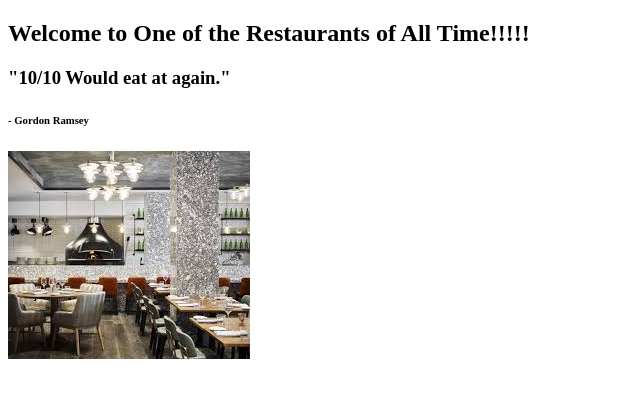
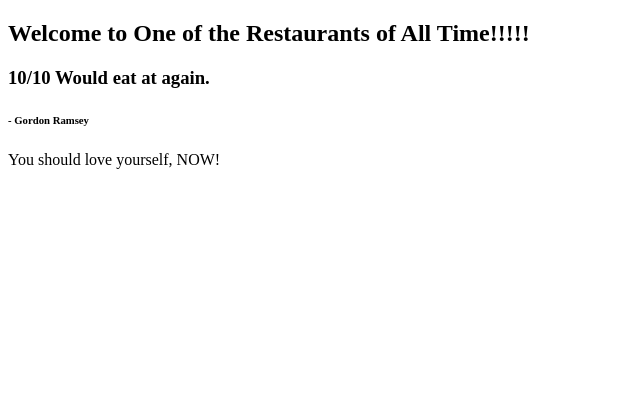
Before and after one commit to lybb-web/restaurant-page, a website built with webpack: page src/template.html in a window 1280 px wide. Shown: the part 60-458 px from the top of the page, without its empty margins (0-640 px from the left). Built offline with nearby package versions, Linux system fonts and the light colour scheme.

Commit message:
Stuffed Home menu into IIFE

```diff
--- a/src/index.js
+++ b/src/index.js
@@ -1 +1,61 @@
-console.log("Your life is NOTHING!");
+// console.log("Your life is NOTHING!");
+// // let body = document.querySelector("body");
+// let h5 = document.createElement("h5");
+// // h5.textContent = "your life is EVERYTHING!";
+// // body.appendChild(h5);
+
+
+// let test = document.getElementById("test");
+
+// console.log(test.textContent);
+
+
+// document.body.appendChild(h5)
+
+
+
+
+// let content = document.getElementById("content");
+// let h2 = document.createElement("h2");
+// h2.textContent = "Welcome to One of the Restaurants of All Time!!!!!";
+// content.appendChild(h2);
+
+// let h3 = document.createElement("h3");
+// h3.textContent = "10/10 Would eat at again.";
+// content.appendChild(h3);
+
+// let h6 = document.createElement("h6");
+// h6.textContent = "- Gordon Ramsey";
+// content.appendChild(h6);
+
+
+
+const homeMenu = (function() {
+    console.log("we're stuck on a different planet!");
+    let content = document.getElementById("content");
+    let h2 = document.createElement("h2");
+    h2.textContent = "Welcome to One of the Restaurants of All Time!!!!!";
+    content.appendChild(h2);
+
+    let h3 = document.createElement("h3");
+    h3.textContent = "10/10 Would eat at again.";
+    content.appendChild(h3);
+
+    let h6 = document.createElement("h6");
+    h6.textContent = "- Gordon Ramsey";
+    content.appendChild(h6);
+    let menuNav = document.getElementById("menu-button");
+    menuNav.addEventListener("click", (e) =>
+        {
+            console.log("I need a bigger gun!");
+
+        })
+});
+
+
+
+
+
+
+
+homeMenu()
--- a/src/template.html
+++ b/src/template.html
@@ -8,15 +8,32 @@
         <h1>
             <nav>
                 <a href=".">Home</a>
-                <a href="idk">Menu</a>
+                <a href="idk" id="menu-button">Menu</a>
                 <a href="idk">Contact Us</a>
             </nav>
         </h1>
-        <h2>Welcome to One of the Restaurants of All Time!!!!!</h2>
-        <h3>"10/10 Would eat at again." </h3>
-        <h6>- Gordon Ramsey</h6>
-        <img src="restaurant.png" alt="">
-        <div id="content"></div>
+
+        <div id="content">
+            <!-- <h2>Welcome to One of the Restaurants of All Time!!!!!</h2>
+            <h3>"10/10 Would eat at again." </h3>
+            <h6>- Gordon Ramsey</h6>
+            <img src="restaurant.png" alt="">
+            <div id="hours">
+                Hours
+                <h5>Monday: 6PM - 6:30PM</h5>
+                <h5>Tuesday: 7PM - 7:30PM</h5>
+                <h5>Wednesday: 8PM - 8:30PM</h5>
+                <h5>Thursday: 9PM - 9:30PM</h5>
+                <h5>Friday: 9:30PM - 9:45PM</h5>
+                <h5>Saturday: 4AM - 4:10AM</h5>
+                <h5>Sunday: 12PM - 12:01PM</h5> -->
+            </div>
+
+
+
+        </div>
+        <div id="test">You should love yourself, NOW!</div>
+
 
 
     </body>
```
